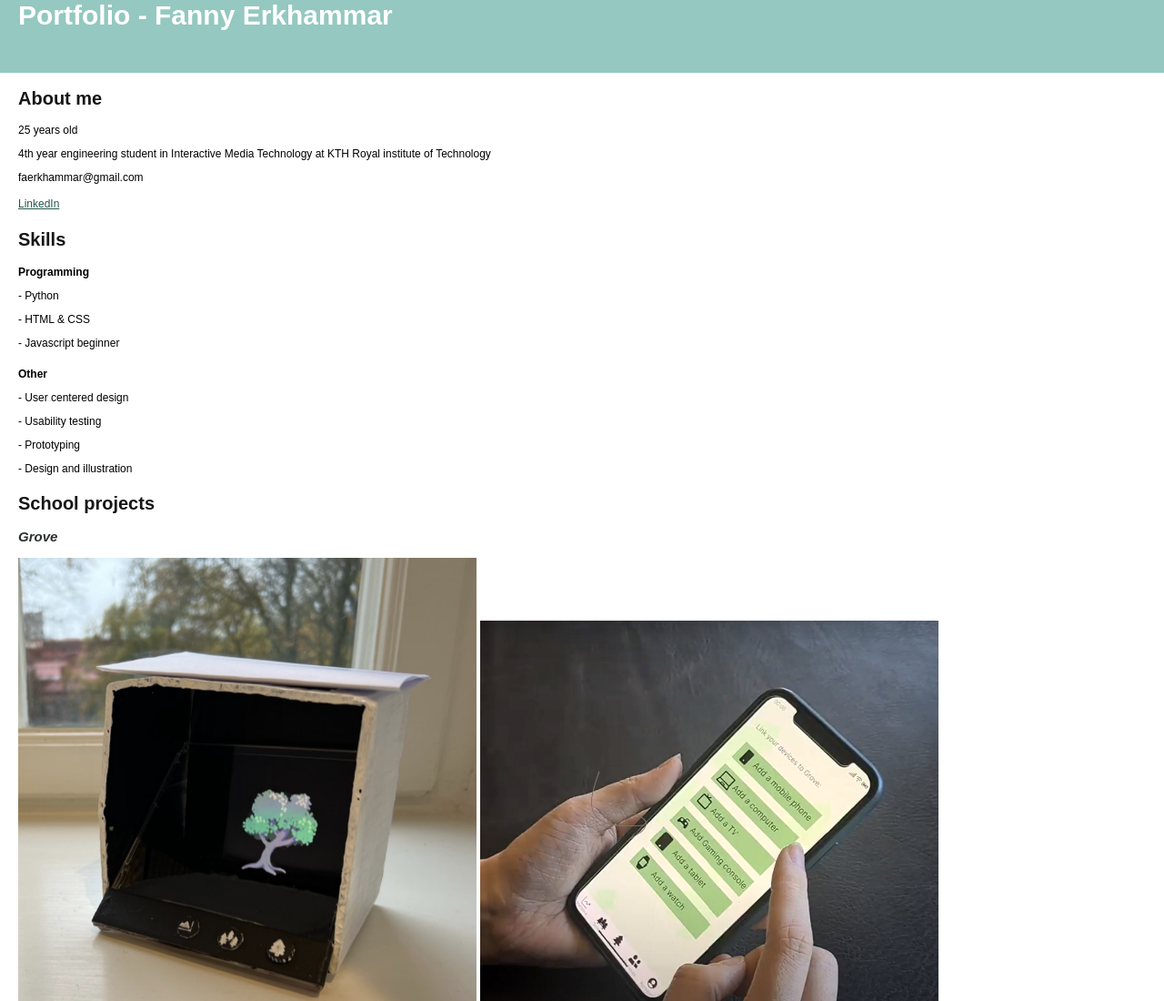
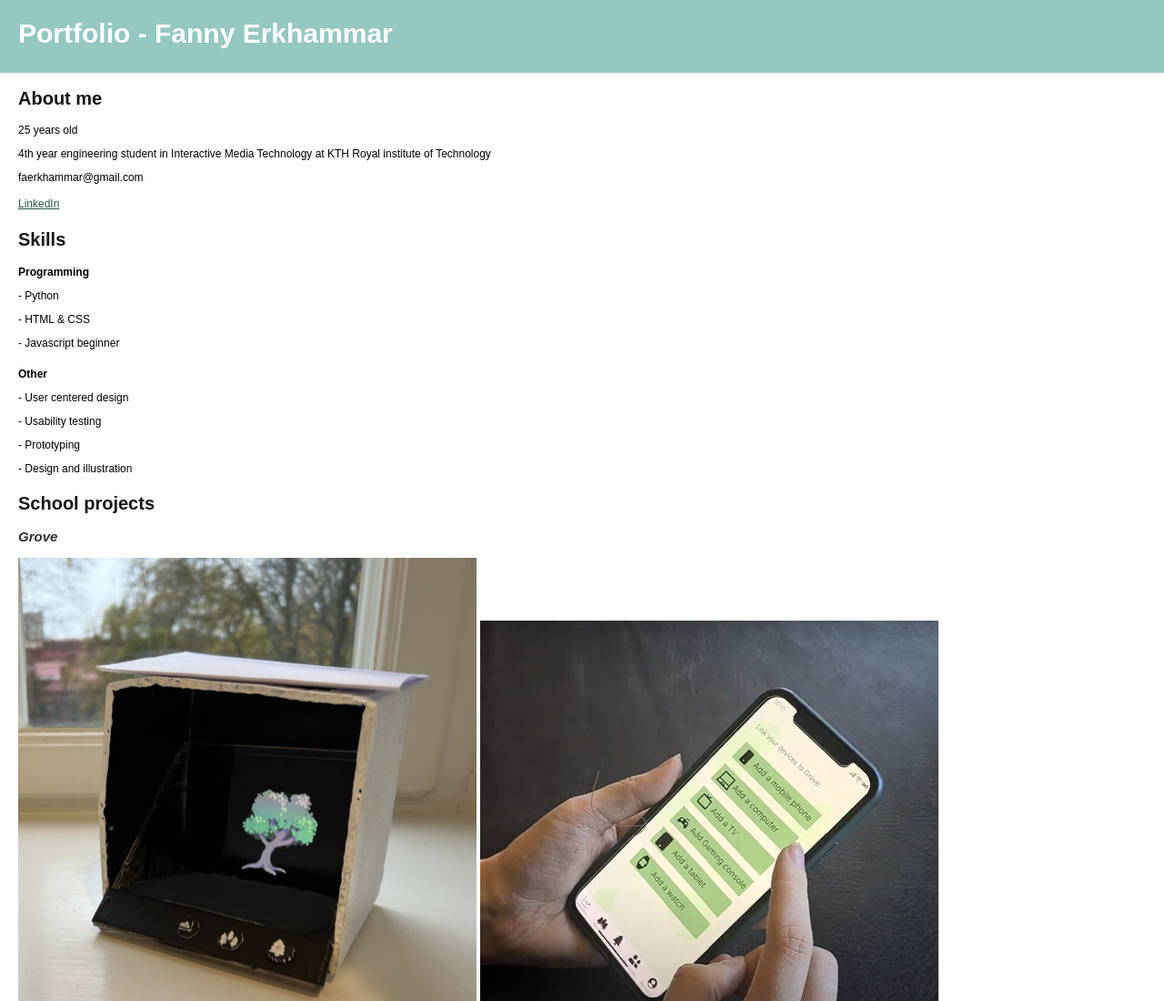
Before and after one commit to FaErk/portfolio_website, a plain HTML site: page index.html in a window 1280 px wide. Shown: the top 1100 px of the page at 91% size. Drawn offline with Linux system fonts and the light colour scheme.

Commit message:
Update style.css

```diff
--- a/style.css
+++ b/style.css
@@ -19,7 +19,7 @@ body {
   h1 {
     text-align: left;
     padding-left: 20px;
-    padding-top: 0px;
+    padding-top: 20px;
     padding-bottom: 0px;
     margin-top: 0px;
     margin-bottom: 0px;
```
